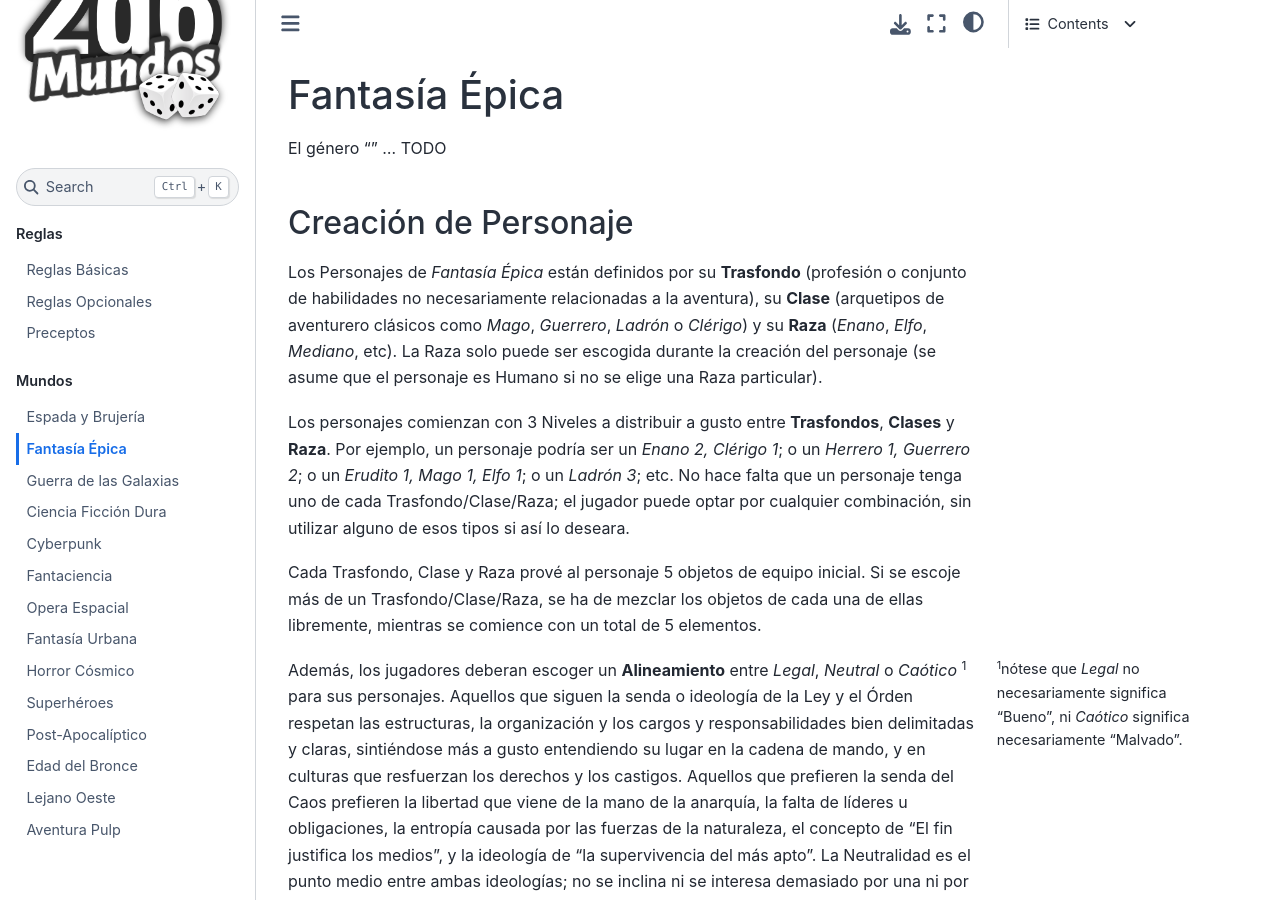
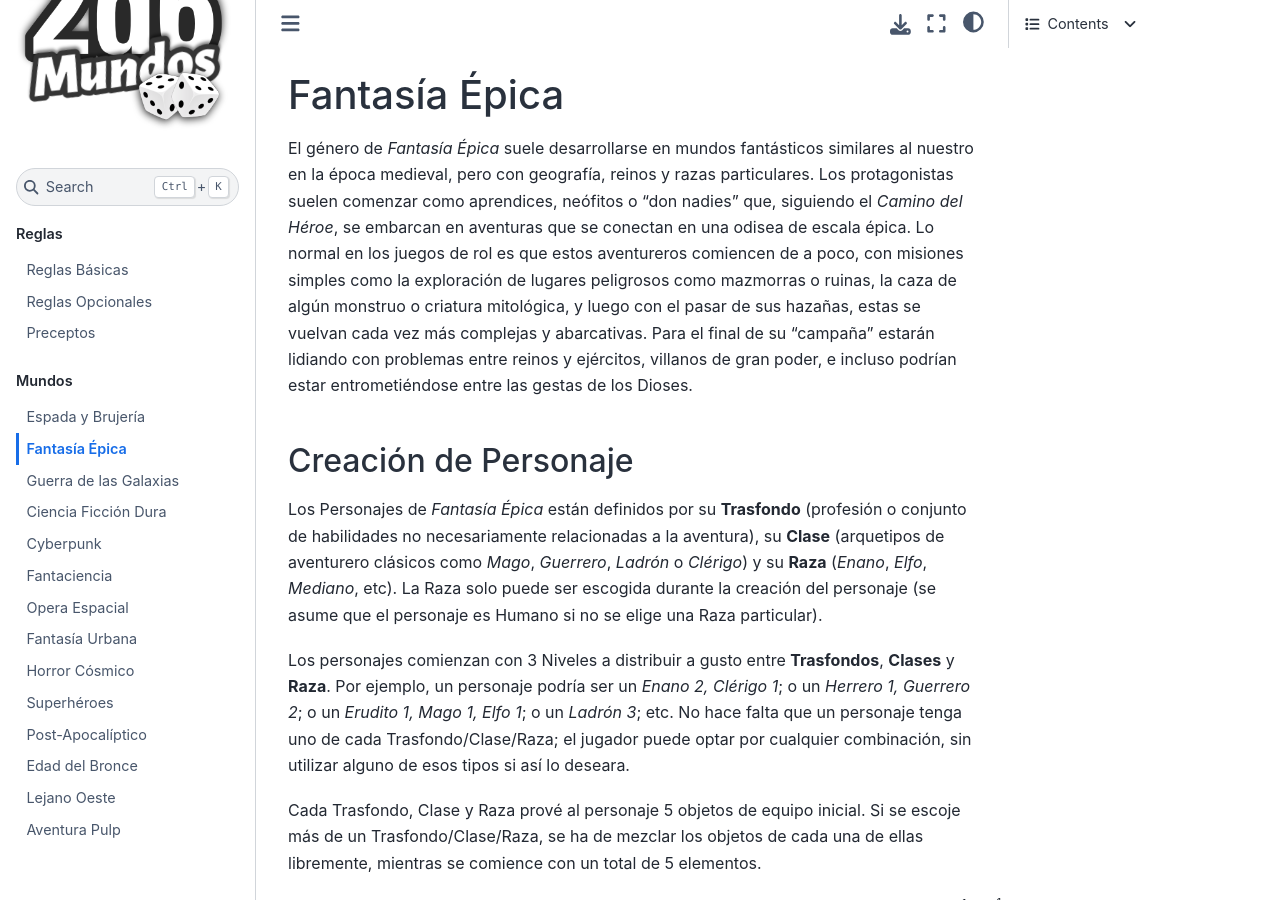
Before and after one commit to TaTooKa/2d6Mundos, a Sphinx documentation site: the page built from docs/source/pages/worlds/fantasia-epica.rst, in a window 1280 px wide and 900 px high. Built offline with Sphinx 7.4.7 and the Sphinx Book theme 1.1.4, drawn with Linux system fonts in a browser that asks for light colours; some web fonts are replaced; cross-references to code outside the pages are shown as plain code.

Commit message:
intro added

```diff
--- a/docs/source/pages/worlds/fantasia-epica.rst
+++ b/docs/source/pages/worlds/fantasia-epica.rst
@@ -1,7 +1,7 @@
 Fantasía Épica
 ==============
 
-El género "" ... TODO
+El género de *Fantasía Épica* suele desarrollarse en mundos fantásticos similares al nuestro en la época medieval, pero con geografía, reinos y razas particulares. Los protagonistas suelen comenzar como aprendices, neófitos o "don nadies" que, siguiendo el *Camino del Héroe*, se embarcan en aventuras que se conectan en una odisea de escala épica. Lo normal en los juegos de rol es que estos aventureros comiencen de a poco, con misiones simples como la exploración de lugares peligrosos como mazmorras o ruinas, la caza de algún monstruo o criatura mitológica, y luego con el pasar de sus hazañas, estas se vuelvan cada vez más complejas y abarcativas. Para el final de su "campaña" estarán lidiando con problemas entre reinos y ejércitos, villanos de gran poder, e incluso podrían estar entrometiéndose entre las gestas de los Dioses.
 
 Creación de Personaje
 ---------------------
```
